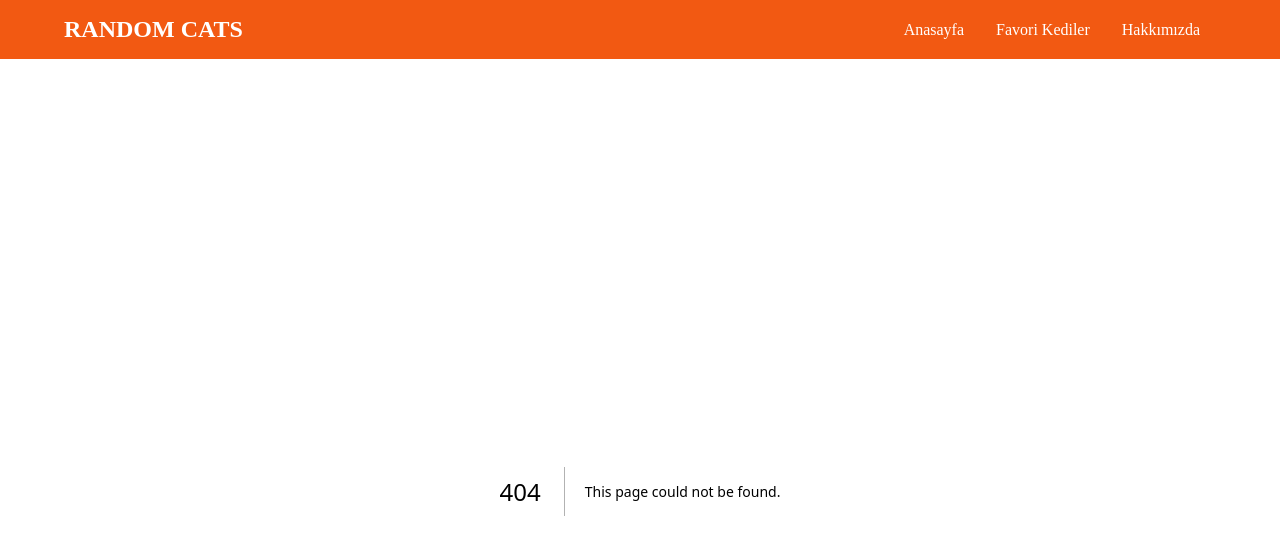
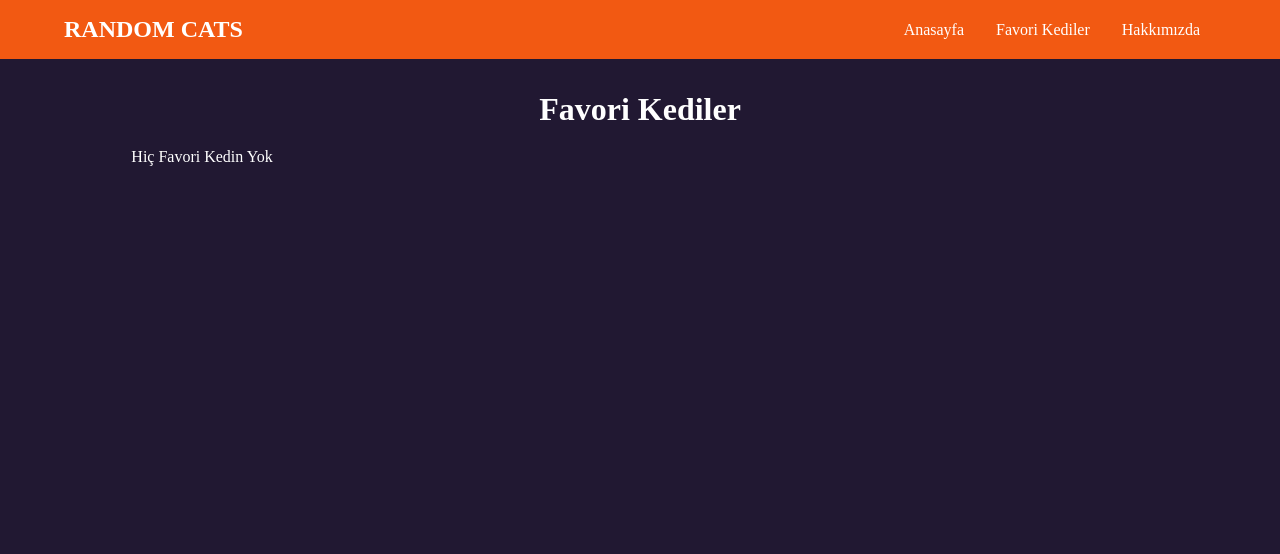
Before and after one commit to kerem37mert/random-cats, a Next.js app: page /favs in a window 1280 px wide. Before the commit this address had no page. Shown: the top 554 px of the page. Built offline with nearby package versions, Linux system fonts and the light colour scheme.

Commit message:
fav page created

```diff
--- /dev/null
+++ b/app/favs/page.js
@@ -0,0 +1,11 @@
+import Title from "@/components/Title";
+import FavCardContainer from "@/components/FavCardContainer";
+
+export default function Favs() {
+    return (
+        <>
+            <Title text="Favori Kediler" />
+            <FavCardContainer />
+        </>
+    );
+}
--- /dev/null
+++ b/components/FavCard/FavCard.js
@@ -0,0 +1,10 @@
+import classes from "./FavCard.module.css";
+import Image from "next/image";
+
+export default function FavCard({ id }) {
+    return (
+        <div className={ classes["fav-card"] }>
+            <Image src={ `https://cdn2.thecatapi.com/images/${id}.jpg` } alt="keddy" width={ 300 } height={ 300 } />
+        </div>
+    );
+}
--- /dev/null
+++ b/components/FavCard/FavCard.module.css
@@ -0,0 +1,3 @@
+.fav-card {
+    text-align: center;
+}
--- /dev/null
+++ b/components/FavCard/index.js
@@ -0,0 +1 @@
+export { default } from "./FavCard";
--- /dev/null
+++ b/components/FavCardContainer/FavCardContainer.js
@@ -0,0 +1,26 @@
+"use client";
+
+import useLocalStorage from "@/hooks/useLocalStorage";
+import classes from "./FavCardContainer.module.css";
+import FavCard from "../FavCard/FavCard";
+
+export default function FavCardContainer() {
+
+    const { value, setValue } = useLocalStorage("favs", []);
+
+    return(
+        <div className={ classes["fav-card-container"] }>
+            {
+                value.length ? (
+                    value.map(item => (
+                        <FavCard key={ item } id={ item } />
+                    ))
+                ) : (
+                    <div className={ classes["not-found"] }>
+                        Hiç Favori Kedin Yok
+                    </div>
+                )
+            }
+        </div>
+    )
+}
--- /dev/null
+++ b/components/FavCardContainer/FavCardContainer.module.css
@@ -0,0 +1,11 @@
+.fav-card-container {
+    margin-top: 20px;
+    display: grid;
+    grid-template-columns: repeat(4, 1fr);
+    gap: 16px;
+}
+
+.not-found {
+    color: #fff;
+    text-align: center;
+}
--- /dev/null
+++ b/components/FavCardContainer/index.js
@@ -0,0 +1 @@
+export { default } from "./FavCardContainer";
--- a/components/Header/Header.js
+++ b/components/Header/Header.js
@@ -15,7 +15,7 @@ export default function Header() {
                         <Link href="/" className={ classes.link }>Anasayfa</Link>
                     </li>
                     <li>
-                        <Link href="/" className={ classes.link }>Favori Kediler</Link>
+                        <Link href="/favs" className={ classes.link }>Favori Kediler</Link>
                     </li>
                     <li>
                         <Link href="/" className={ classes.link }>Hakkımızda</Link>
--- /dev/null
+++ b/components/Title/Title.js
@@ -0,0 +1,7 @@
+import classes from "./Title.module.css";
+
+export default function Title({ text }) {
+    return (
+        <h1 className={ classes.title }>{ text }</h1>
+    );
+}
--- /dev/null
+++ b/components/Title/Title.module.css
@@ -0,0 +1,4 @@
+.title {
+    color: #fff;
+    text-align: center;
+}
--- /dev/null
+++ b/components/Title/index.js
@@ -0,0 +1 @@
+export { default } from "./Title";
```
